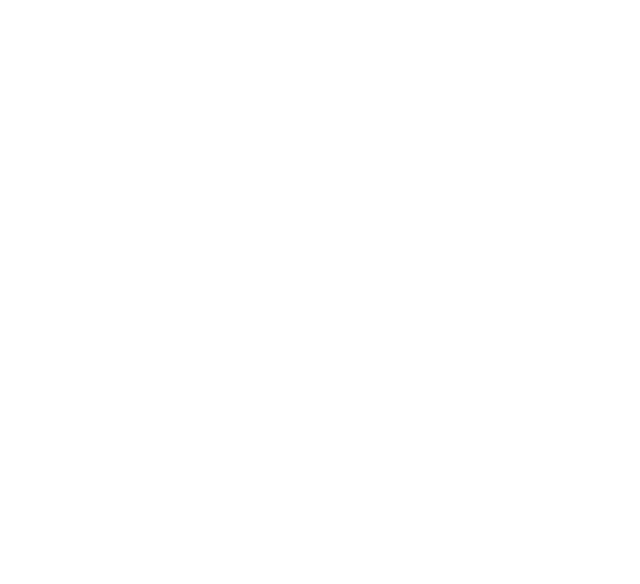
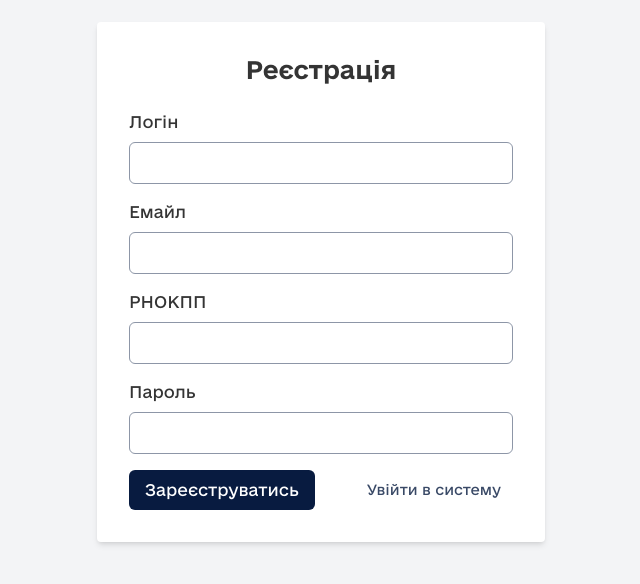
Before and after one commit to MrZhenShen/i-volunteer, a React (Create React App) app: page /auth/sign-up in a window 1280 px wide. Before the commit this address had no page. Shown: the part 118-702 px from the top of the page, without its empty margins (319-959 px from the left). Built offline with nearby package versions, Linux system fonts and the light colour scheme.

Commit message:
create sign in and sign up pages

```diff
--- a/src/App.js
+++ b/src/App.js
@@ -5,12 +5,16 @@
 import { MapPage } from "./pages/MapPage";
 import VolunteersPage from "./pages/VolunteersPage";
 import EventsPage from "./pages/EventsPage";
-import AnalyticsPage from './pages/AnalyticsPage';
+import AnalyticsPage from "./pages/AnalyticsPage";
+import SignInPage from "./pages/SignInPage";
+import SignUpPage from "./pages/SignUpPage";
 
 function App() {
   return (
     <BrowserRouter>
       <Routes>
+        <Route path="/auth/sign-in" element={<SignInPage />} />
+        <Route path="/auth/sign-up" element={<SignUpPage />} />
         <Route path="/" element={<Layout />}>
           <Route path="/volunteers" element={<VolunteersPage />} />
           <Route path="/events" element={<EventsPage />} />
--- /dev/null
+++ b/src/pages/SignInPage.js
@@ -0,0 +1,83 @@
+import React from "react";
+import { Formik, Form } from "formik";
+import * as Yup from "yup";
+import Input from "../components/Input";
+import Button from "../components/Button";
+import { useNavigate } from "react-router-dom";
+
+const SignInPage = () => {
+  const navigate = useNavigate();
+
+  const initialValues = {
+    username: "",
+    password: "",
+  };
+
+  const validationSchema = Yup.object({
+    username: Yup.string().required("Логін відсутній"),
+    password: Yup.string()
+      .min(6, "Пароль повинен містити мінімум 6 символів")
+      .required("Пароль є обов'язковим"),
+  });
+
+  const onSubmit = (values, { setSubmitting }) => {
+    try {
+      // TODO: Handle sign in submittion
+      console.log("Sign In handled");
+      console.log(values);
+    } catch (error) {
+      console.error("Failed to create event:", error);
+    } finally {
+      setSubmitting(false);
+    }
+  };
+
+  const handleSignUpClick = () => {
+    navigate("/auth/sign-up");
+  };
+
+  const errorValue = (touched, error) => {
+    return touched && error ? error : "";
+  };
+
+  return (
+    <div className="flex items-center justify-center min-h-screen bg-gray-100">
+      <div className="w-full max-w-md p-8 bg-white shadow-md rounded">
+        <h2 className="text-2xl font-bold mb-6 text-center">Вхід в систему</h2>
+        <Formik
+          initialValues={initialValues}
+          validationSchema={validationSchema}
+          onSubmit={onSubmit}
+        >
+          {({ errors, touched }) => (
+            <Form>
+              <div className="mb-4">
+                <Input
+                  label="Логін"
+                  name="username"
+                  footnote={errorValue(touched.username, errors.username)}
+                />
+              </div>
+              <div className="mb-4">
+                <Input
+                  label="Пароль"
+                  name="password"
+                  type="password"
+                  footnote={errorValue(touched.password, errors.password)}
+                />
+              </div>
+              <div className="flex items-center justify-between">
+                <Button type="submit">Увійти</Button>
+                <Button size="small" variant="link" onClick={handleSignUpClick}>
+                  Створити профіль
+                </Button>
+              </div>
+            </Form>
+          )}
+        </Formik>
+      </div>
+    </div>
+  );
+};
+
+export default SignInPage;
--- /dev/null
+++ b/src/pages/SignUpPage.js
@@ -0,0 +1,106 @@
+import React from "react";
+import { Formik, Form } from "formik";
+import * as Yup from "yup";
+import Input from "../components/Input";
+import Button from "../components/Button";
+import { useNavigate } from "react-router-dom";
+
+const SignUpPage = () => {
+  const navigate = useNavigate();
+
+  const initialValues = {
+    username: "",
+    email: "",
+    rnokpp: "",
+    password: "",
+  };
+
+  const validationSchema = Yup.object({
+    username: Yup.string().required("Логін є обов'язковим"),
+    email: Yup.string()
+      .email("Некоректний емайл")
+      .required("Емайл є обов'язковим"),
+    rnokpp: Yup.string()
+      .matches(/^\d{10}$/, "РНОКПП повинен містити рівно 10 цифр")
+      .required("РНОКПП є обов'язковим"),
+    password: Yup.string()
+      .min(6, "Пароль повинен містити мінімум 6 символів")
+      .required("Пароль є обов'язковим"),
+  });
+
+  const onSubmit = (values, { setSubmitting }) => {
+    try {
+      // TODO: Handle sign up submittion
+      console.log("Sign Up handled");
+      console.log(values);
+    } catch (error) {
+      console.error("Failed to create event:", error);
+    } finally {
+      setSubmitting(false);
+    }
+  };
+
+  const handleSignInClick = () => {
+    navigate("/auth/sign-in");
+  };
+
+  const errorValue = (touched, error) => {
+    return touched && error ? error : "";
+  };
+
+  return (
+    <div className="flex items-center justify-center min-h-screen bg-gray-100">
+      <div className="w-full max-w-md p-8 bg-white shadow-md rounded">
+        <h2 className="text-2xl font-bold mb-6 text-center">Реєстрація</h2>
+        <Formik
+          initialValues={initialValues}
+          validationSchema={validationSchema}
+          onSubmit={onSubmit}
+        >
+          {({ errors, touched }) => (
+            <Form>
+              <div className="mb-4">
+                <Input
+                  label="Логін"
+                  name="username"
+                  footnote={errorValue(touched.username, errors.username)}
+                />
+              </div>
+              <div className="mb-4">
+                <Input
+                  label="Емайл"
+                  name="email"
+                  type="email"
+                  footnote={errorValue(touched.email, errors.email)}
+                />
+              </div>
+              <div className="mb-4">
+                <Input
+                  label="РНОКПП"
+                  name="rnokpp"
+                  footnote={errorValue(touched.rnokpp, errors.rnokpp)}
+                />
+              </div>
+              <div className="mb-4">
+                <Input
+                  label="Пароль"
+                  name="password"
+                  type="password"
+                  footnote={errorValue(touched.password, errors.password)}
+                />
+              </div>
+              <div className="flex items-center justify-between">
+                <Button type="submit">Зареєструватись</Button>
+                <Button size="small" variant="link" onClick={handleSignInClick}>
+                  Увійти в систему
+                </Button>
+              </div>
+            </Form>
+          )}
+        </Formik>
+      </div>
+    </div>
+  );
+};
+
+export default SignUpPage;
```
